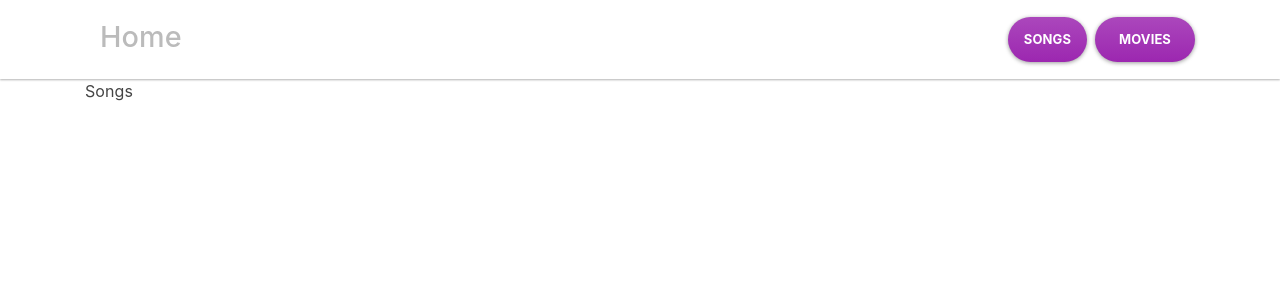
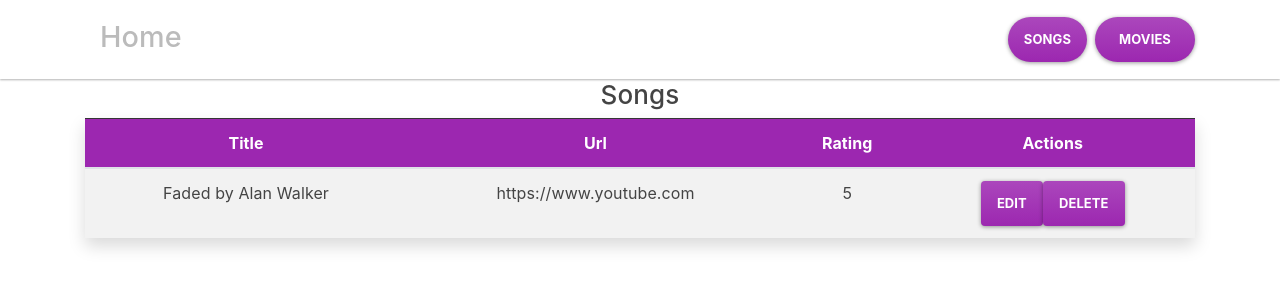
Before and after one commit to Dfellner92/mernMusic, a React (Create React App) app in the folder frontend-redux-starter/: page /songs in a window 1280 px wide. Shown: the top 300 px of the page. Built offline with nearby package versions, Linux system fonts and the light colour scheme.

Commit message:
made song table

```diff
--- a/frontend-redux-starter/src/components/songs/Songs.js
+++ b/frontend-redux-starter/src/components/songs/Songs.js
@@ -1,7 +1,33 @@
 import React from 'react';
 
 const Songs = () => {
-    return <div>Songs</div>
+    return (
+        <div>
+          <h2 className="text-center">Songs</h2>
+
+          <table className="table table-striped .table-hover shadow text-center">
+            <thead className="bg-info table-dark">
+              <tr>
+                <th scope="col">Title</th>
+                <th scope="col">Url</th>
+                <th scope="col">Rating</th>
+                <th scope="col">Actions</th>
+              </tr>
+            </thead>
+            <tbody>
+              <tr>
+                <td>Faded by Alan Walker</td>
+                <td>https://www.youtube.com</td>
+                <td>5</td>
+                <td>
+                    <button className="btn btn-info">Edit</button>
+                    <button className="btn btn-info">Delete</button>
+                </td>
+              </tr>
+            </tbody>
+          </table>
+        </div>
+    );
 }
 
 export default Songs;
```
Also changed, not shown: 1 other file (tests, documents, lock files or other folders).
